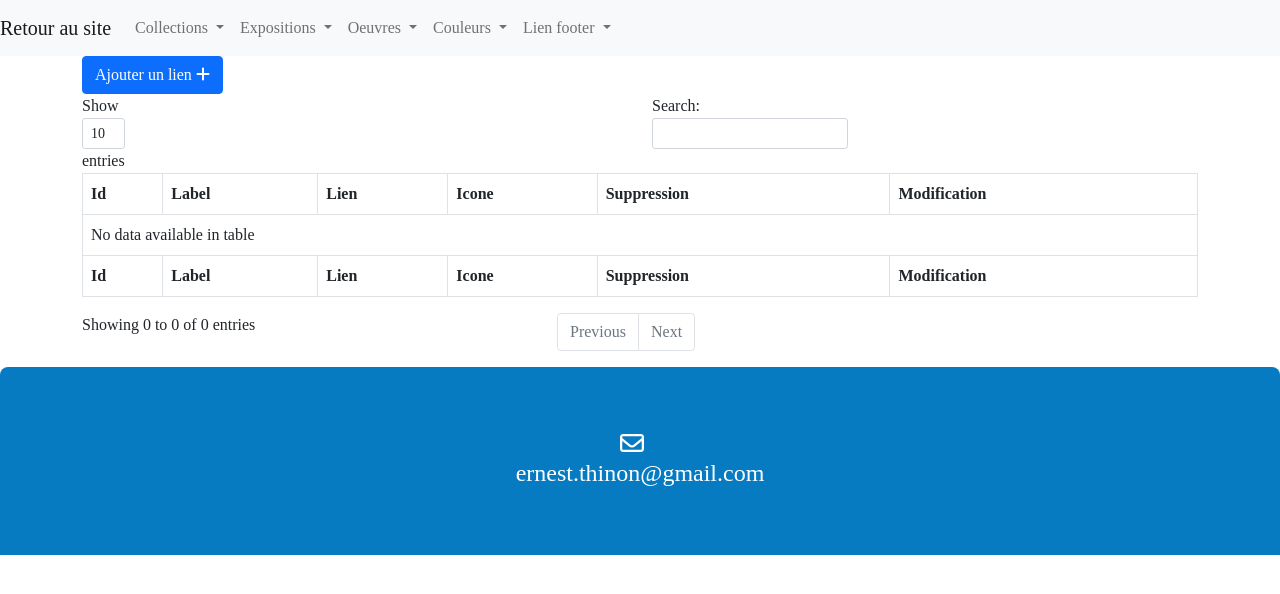
After one commit to maellethn/site-maya, a Symfony app: template templates/admin/lien_footer/list.html.twig in a window 1280 px wide. The commit adds this page. Shown: the top 594 px of the page. Run offline with Twig, Linux system fonts and the light colour scheme; the template is opened without the code that fills it, so the values that code supplies are empty; some libraries are stand-ins or nearby versions; some web fonts are replaced.

Commit message:
feat(footer link): display ordered footer links

```diff
--- a/templates/admin/adminNav.html.twig
+++ b/templates/admin/adminNav.html.twig
@@ -59,6 +59,19 @@
                         <li><a class="dropdown-item" href="{{ path('ajoutCouleur') }}">Ajouter</a></li>
                     </ul>
                 </li>
+                <li class="nav-item dropdown">
+                    <a class="nav-link dropdown-toggle" href="#" id="navbarDropdown" role="button"
+                       data-bs-toggle="dropdown" aria-expanded="false">
+                        Lien footer
+                    </a>
+                    <ul class="dropdown-menu" aria-labelledby="navbarDropdown">
+                        <li><a class="dropdown-item" href="{{ path('admin_lien_footer_list') }}">Voir</a></li>
+                        <li>
+                            <hr class="dropdown-divider">
+                        </li>
+                        <li><a class="dropdown-item" href="{{ path('admin_lien_footer_add') }}">Ajouter</a></li>
+                    </ul>
+                </li>
             </ul>
         </div>
     </div>
--- /dev/null
+++ b/templates/admin/lien_footer/list.html.twig
@@ -0,0 +1,75 @@
+{% extends 'base.html.twig' %}
+{% block title %}Admin | Lien footer{% endblock %}
+{% block stylesheets %}
+    <link href="{{ asset('asset/css/admin/global.css') }}" rel="stylesheet">
+{% endblock %}
+
+{% block body %}
+    {% include 'admin/adminNav.html.twig' %}
+    <div class="container-lg">
+        <div class="action-links">
+            <a href="{{ path('admin_lien_footer_add') }}" class="btn btn-primary">Ajouter un lien <i class="fa-solid fa-plus"></i></a>
+        </div>
+        <div class="table-responsive">
+            <table class="table table-bordered" id="liens-footer-datatable" width="100%" cellspacing="0">
+                <thead class="thead-dark">
+                <tr>
+                    <th scope="col">Id</th>
+                    <th scope="col">Label</th>
+                    <th scope="col">Lien</th>
+                    <th scope="col">Icone</th>
+                    <th scope="col">Suppression</th>
+                    <th scope="col">Modification</th>
+                </tr>
+                </thead>
+                <tbody>
+                {% for lien in liens %}
+                <tr>
+                    <th scope="row">{{ lien.id }}</th>
+                    <td>{{ lien.label }}</td>
+                    <td>{{ lien.lien }}</td>
+                    <td>{{ lien.icone }}</td>
+                    <td>
+                        <a href="{{ path('admin_lien_footer_suppression',{id:lien.id}) }}">
+                            <svg class="bi bi-trash-fill" width="1em" height="1em" viewbox="0 0 16 16"
+                                 fill="currentColor" xmlns="http://www.w3.org/2000/svg">
+                                <path fill-rule="evenodd"
+                                      d="M2.5 1a1 1 0 00-1 1v1a1 1 0 001 1H3v9a2 2 0 002 2h6a2 2 0 002-2V4h.5a1 1 0 001-1V2a1 1 0 00-1-1H10a1 1 0 00-1-1H7a1 1 0 00-1 1H2.5zm3 4a.5.5 0 01.5.5v7a.5.5 0 01-1 0v-7a.5.5 0 01.5-.5zM8 5a.5.5 0 01.5.5v7a.5.5 0 01-1 0v-7A.5.5 0 018 5zm3 .5a.5.5 0 00-1 0v7a.5.5 0 001 0v-7z"
+                                      clip-rule="evenodd"/>
+                            </svg>
+                        </a>
+                    </td>
+                    <td>
+                        <a href="{{ path('admin_lien_footer_edit',{id:lien.id}) }}">
+                            <svg class="bi bi-brush" width="1em" height="1em" viewbox="0 0 16 16" fill="currentColor"
+                                 xmlns="http://www.w3.org/2000/svg">
+                                <path d="M15.213 1.018a.572.572 0 01.756.05.57.57 0 01.057.746C15.085 3.082 12.044 7.107 9.6 9.55c-.71.71-1.42 1.243-1.952 1.596-.508.339-1.167.234-1.599-.197-.416-.416-.53-1.047-.212-1.543.346-.542.887-1.273 1.642-1.977 2.521-2.35 6.476-5.44 7.734-6.411z"/>
+                                <path d="M7 12a2 2 0 01-2 2c-1 0-2 0-3.5-.5s.5-1 1-1.5 1.395-2 2.5-2a2 2 0 012 2z"/>
+                            </svg>
+                        </a>
+                    </td>
+                    {% endfor %}
+                </tbody>
+                <tfoot class="thead-dark">
+                <tr>
+                    <th scope="col">Id</th>
+                    <th scope="col">Label</th>
+                    <th scope="col">Lien</th>
+                    <th scope="col">Icone</th>
+                    <th scope="col">Suppression</th>
+                    <th scope="col">Modification</th>
+                </tr>
+                </tfoot>
+            </table>
+        </div>
+    </div>
+
+{% endblock %}
+{% block javascripts %}
+    {% include 'admin/adminJavascript.html.twig' %}
+    <script>
+        $(document).ready(function () {
+            $('#liens-footer-datatable').DataTable();
+        });
+    </script>
+{% endblock %}
--- a/templates/base.html.twig
+++ b/templates/base.html.twig
@@ -25,10 +25,16 @@
 </div>
 <footer>
     <div class="container-lg">
-        <div class="socials">
-            <a class="insta" href="https://www.instagram.com/ernest_thinon/"><i class="fab fa-instagram"></i><span>Instagram</span></a>
-            <a class="monochrome" href="http://journalmonochrome.fr/"><i class="fas fa-book-open"></i><span>Journal monochrome</span></a>
-        </div>
+        {% if lienFooter is defined and lienFooter|length > 0 %}
+            <div class="socials">
+                {% for lien in lienFooter %}
+                    <a href="{{ lien.lien }}">
+                        {{ lien.icone|raw}}
+                        <span>{{ lien.label }}</span>
+                    </a>
+                {% endfor %}
+            </div>
+        {% endif %}
         <div class="contact">
             <a class="mail" href="mailto:ernest.thinon@gmail.com"><i class="far fa-envelope"></i>ernest.thinon@gmail.com</a>
         </div>
```
Also changed, not shown: src/Controller/Admin/ExpositionController.php (+8 -0 lines), src/Controller/Admin/LienFooterController.php (+56 -0 lines), src/Controller/Shared/FrontController.php (+14 -1 lines), src/Form/LienFooterType.php (added, +51 -0 lines), templates/admin/lien_footer/form.html.twig (added, +21 -0 lines), templates/site/index.html.twig (+8 -7 lines).
